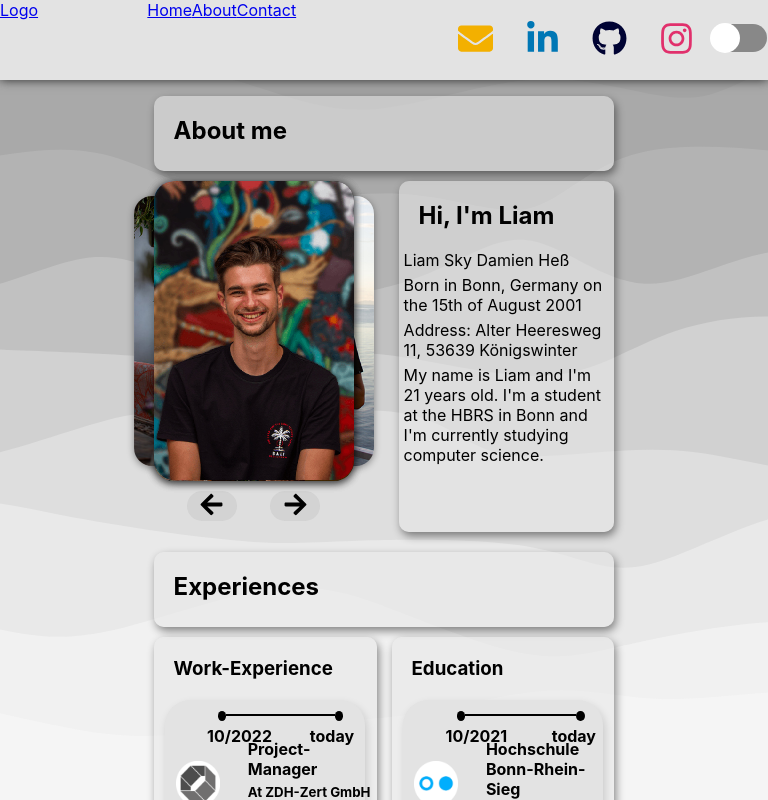
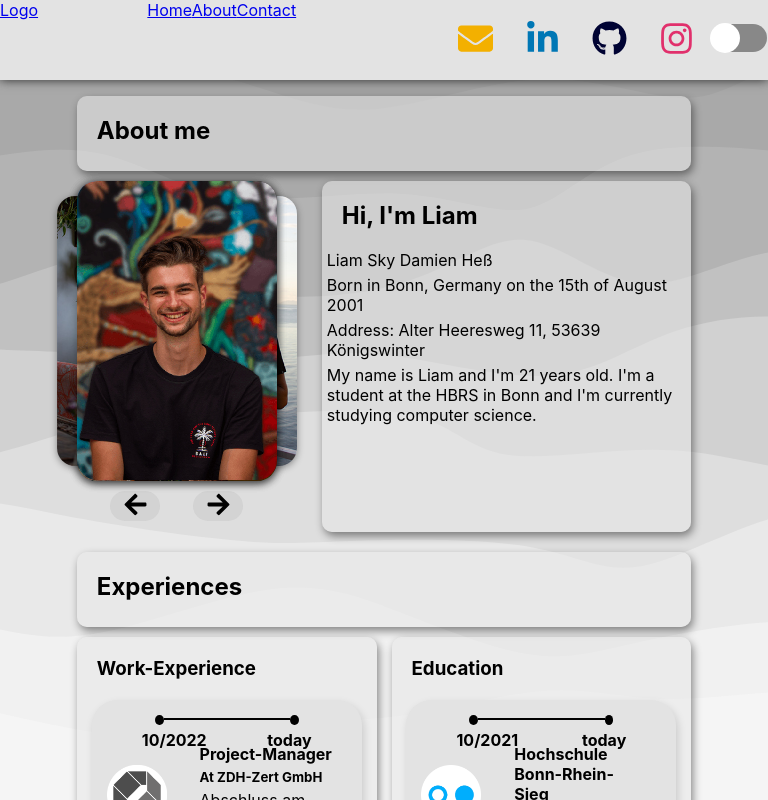
Before and after one commit to liamskydamien/me, a React (Create React App) app: page / in a window 768 px wide. Shown: the top 800 px of the page. Built offline with nearby package versions, Linux system fonts and the light colour scheme.

Commit message:
mobile optimisation

```diff
--- a/src/App.css
+++ b/src/App.css
@@ -21,27 +21,47 @@
   gap: 10px 45px;
 }
 
+@media only screen and (max-width: 768px) {
+  .aboutMe {
+    display: grid;
+    grid-template-rows: [header]75px [slider]55rem 1fr;
+    grid-template-columns: 1fr;
+  }
+  .Header {
+    grid-area: 1 / 1 / 2 / 2;
+  }
+  .PictureSlider {
+    grid-area: 2 / 1 / 3 / 2;
+  }
+  .Hi {
+    grid-area: 3 / 1 / 4 / 2;
+  }
 
-/* About me section */
+  .width{
+    padding: 6rem 10% 0 10%
+  }
+}
+
+
+@media only screen and (min-width: 768px) {
+  .aboutMe {
+    display: grid;
+    grid-template-columns: [slider]12.5rem 1fr 1fr 1fr;
+    grid-template-rows: [top]75px [hi]75px [general]6rem [text]10rem;
+    gap: 10px 45px;
+  }
   .Header {
     grid-area: 1 / 1 / hi / 6;
   }
   .PictureSlider {
     grid-area: 2 / 1 / 7 / 2;
   }
-
   .Hi {
     grid-area: 2 / 2 / 5 / 6;
   }
+}
+/* About me section */
 
-.General {
-  padding: 5px 0 5px 0;
-  grid-area: 3 / 2 / 4 / 6;
-}
-
-.AboutMyself {
-  grid-area: 4 / 2 / 5 / 6;
-}
 /* About me section end*/
 
 
```
Lines whose indentation alone changed are shown as unchanged.
